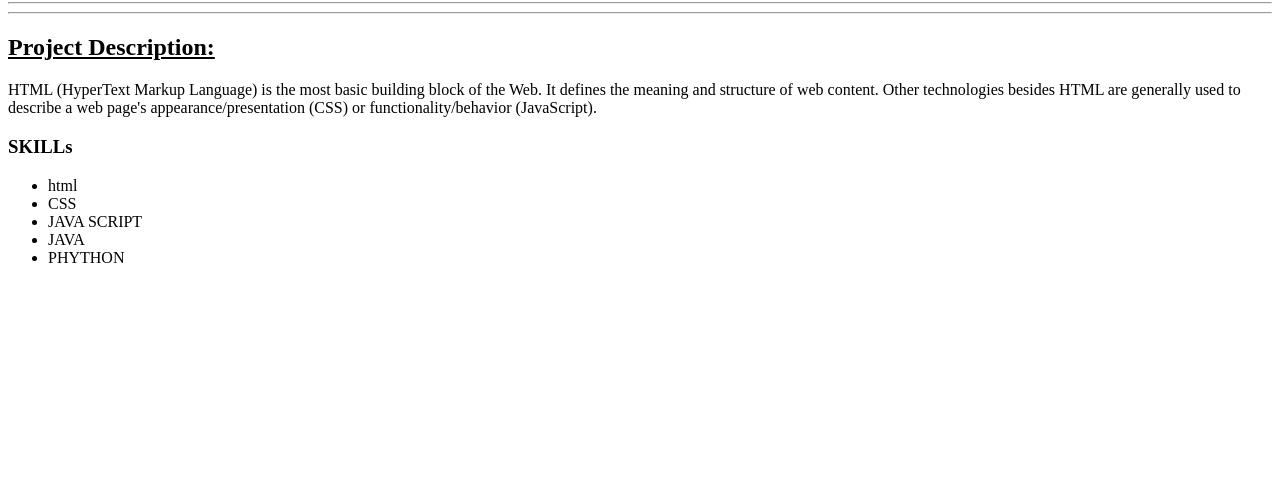
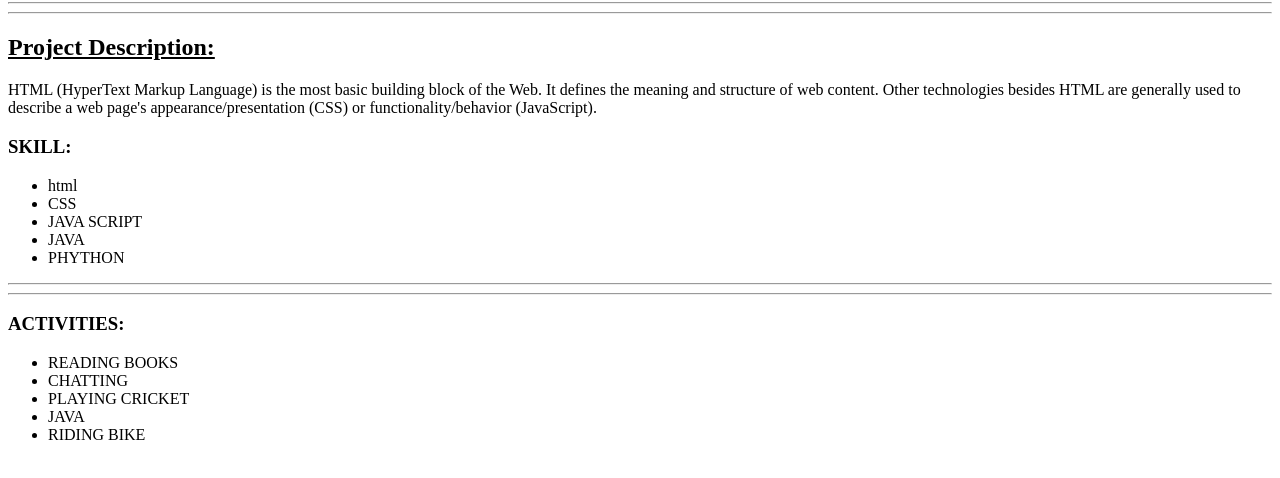
Before and after one commit to tatajivaka/repo3, a plain HTML site: page index.html in a window 1280 px wide. Shown: the part 166-644 px from the top of the page. Drawn offline with Linux system fonts and the light colour scheme.

Commit message:
day1brachm4

```diff
--- a/index.html
+++ b/index.html
@@ -8,7 +8,7 @@
          <u><h2>Project Description: </h2></u>
             <p>HTML (HyperText Markup Language) is the most basic building block of the Web. It defines the meaning and structure of web content. Other technologies besides HTML are generally used to describe a web page's appearance/presentation (CSS) or functionality/behavior (JavaScript).</p>
 
-        <h3>SKILLs</h3>
+        <h3>SKILL:</h3>
         <ul>
             <li>html</li>
             <li>CSS</li>
@@ -17,6 +17,18 @@
             <li>PHYTHON</li>
 
         </ul>
+        <hr>
+        <hr>
+        <h3>ACTIVITIES:</h3>
+        <ul>
+            <li>READING BOOKS</li>
+            <li>CHATTING</li>
+            <li>PLAYING CRICKET</li>
+            <li>JAVA </li>
+            <li>RIDING BIKE</li>
+
+        </ul>
+
     </body>
 
 
```
